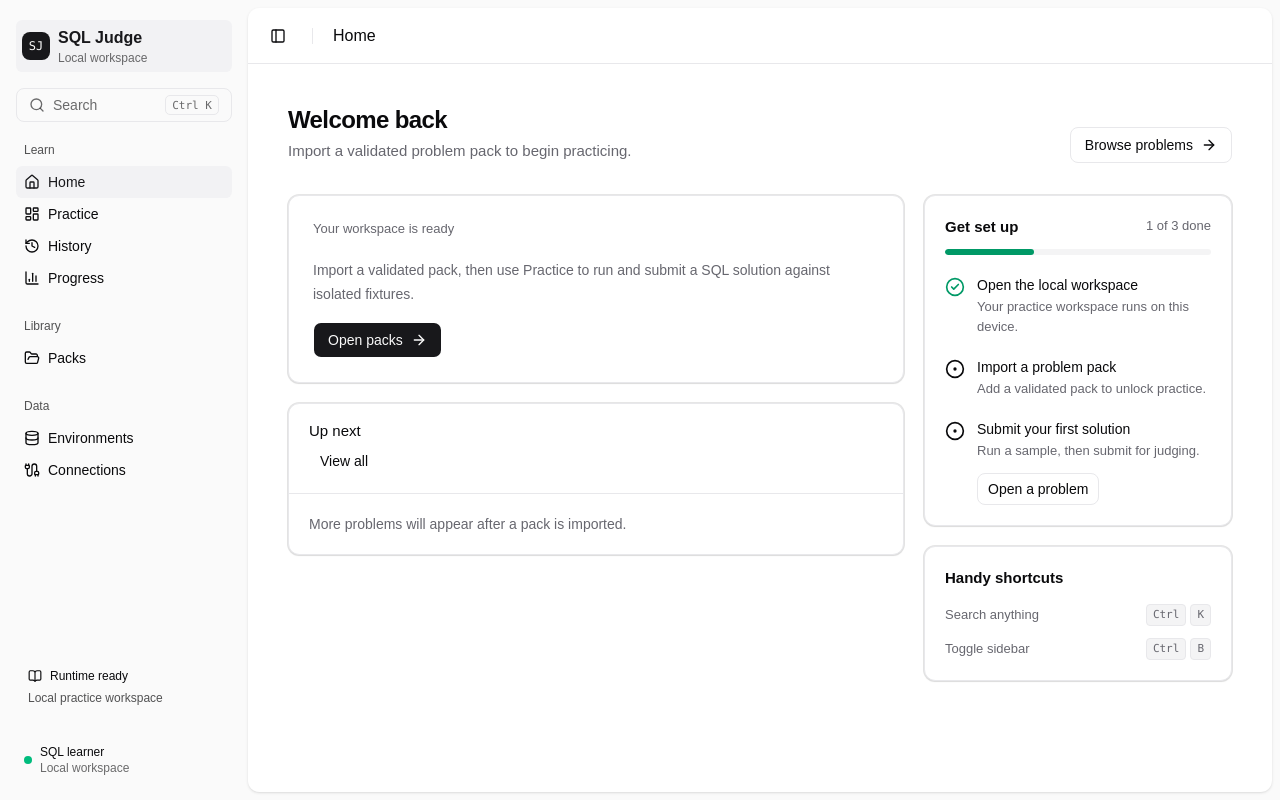
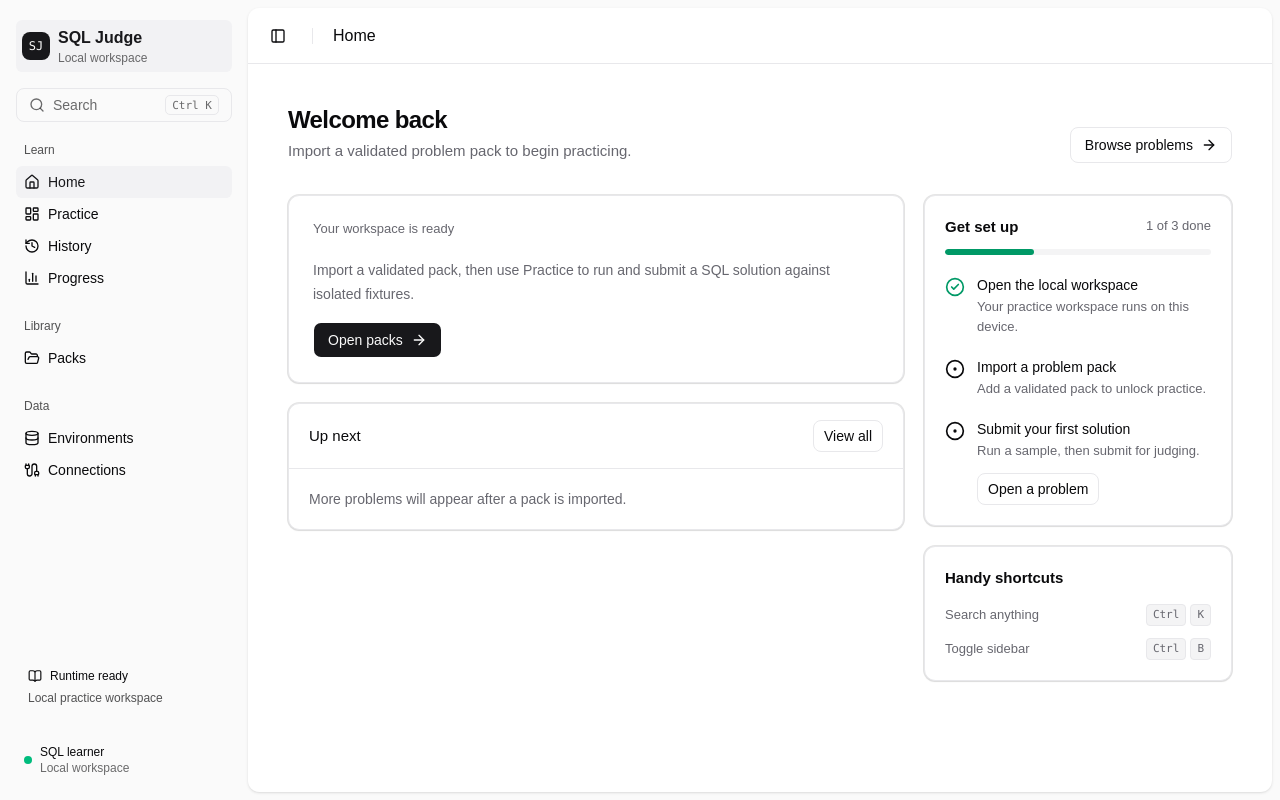
Before and after one commit to quzkhanh/sql-judge, a React (Vite) app: page /#home in a window 1280 px wide. Built offline with nearby package versions, Linux system fonts and the light colour scheme.

Commit message:
docs: require artboard-driven UI delivery

```diff
--- a/src/features/learning/home-screen.tsx
+++ b/src/features/learning/home-screen.tsx
@@ -132,9 +132,9 @@ function ResumeCard({ problem, pack }: { problem?: LearningProblem; pack?: Insta
 function UpNext({ problems, pack }: { problems: LearningProblem[]; pack?: InstalledPack }) {
   return (
     <Card className={`${homeCardClass} overflow-hidden`}>
-      <CardHeader className="flex-row items-center justify-between border-b px-5 py-4">
-        <CardTitle className="text-[15px]">Up next{pack ? ` in ${pack.title}` : ""}</CardTitle>
-              <Button className="h-8 gap-1.5 px-2.5" variant="ghost" render={<a href="#practice" />}>View all</Button>
+      <CardHeader className="!flex flex-row items-center justify-between gap-3 border-b px-5 py-4">
+        <CardTitle className="min-w-0 flex-1 truncate text-[15px]">Up next{pack ? ` in ${pack.title}` : ""}</CardTitle>
+        <Button className="h-8 shrink-0 gap-1.5 px-2.5" variant="outline" render={<a href="#practice" />}>View all</Button>
       </CardHeader>
       <CardContent className="p-0">
         {problems.length > 0 ? problems.map((problem) => (
```
Also changed, not shown: 5 other files (tests, documents, lock files or other folders).
